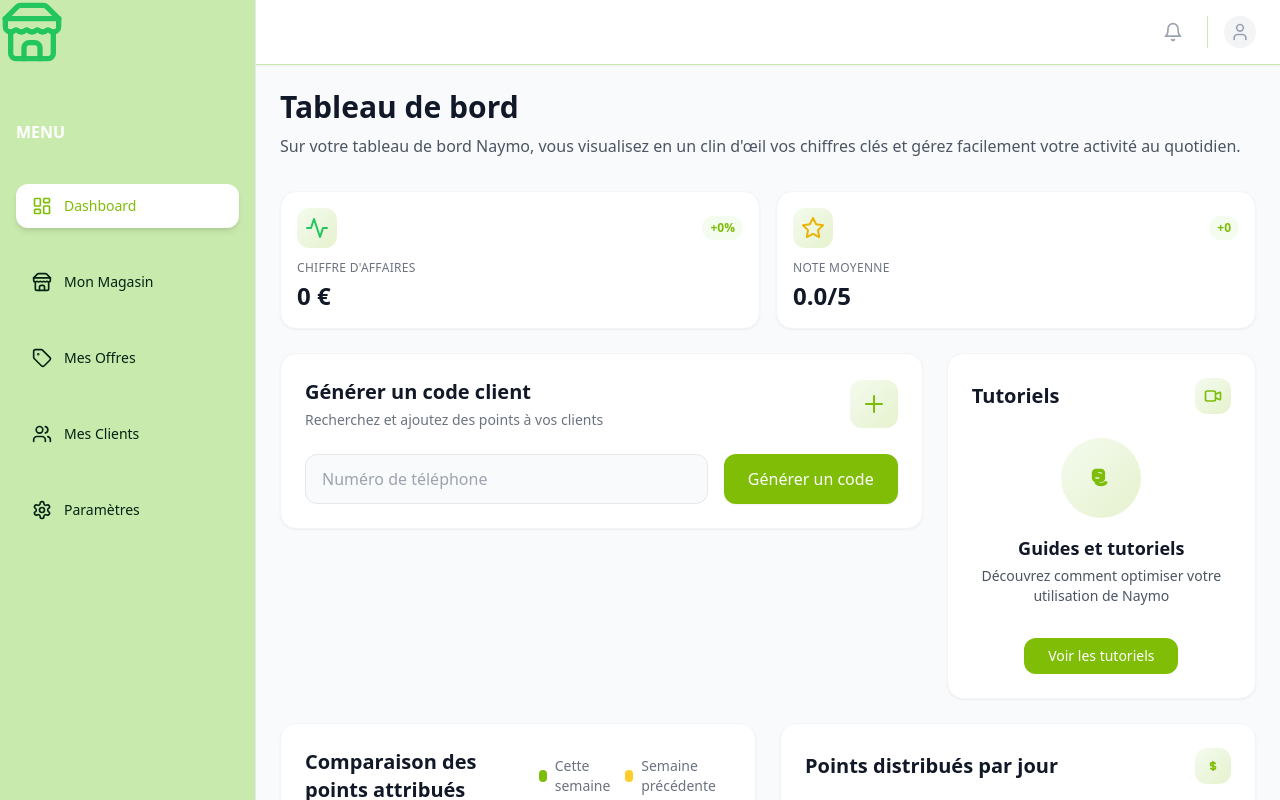
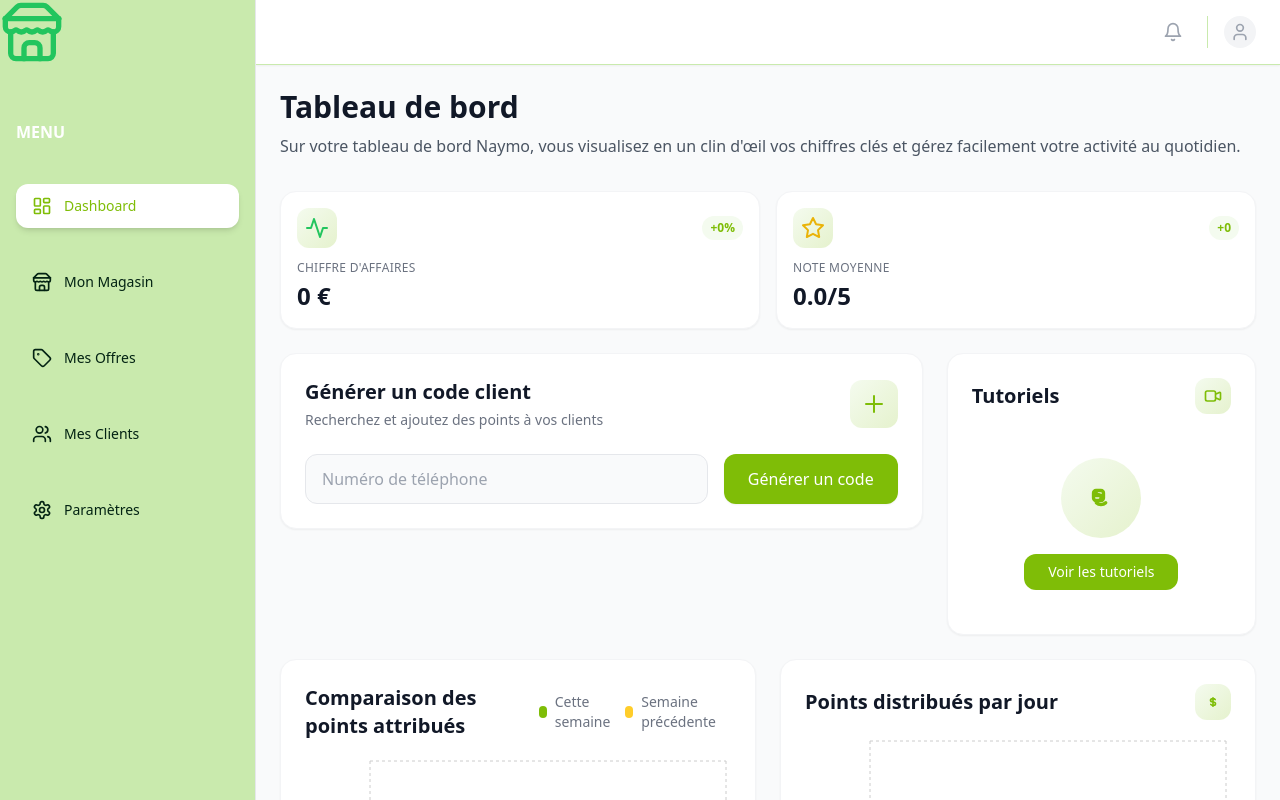
Before and after one commit to ManonDerydt/naymo-mvp-v1, a React (Vite) app: page /dashboard in a window 1280 px wide. Shown: the top 800 px of the page. Built offline with nearby package versions, Linux system fonts and the light colour scheme; no server answers.

Commit message:
Updated DailyTip.tsx

```diff
--- a/src/components/merchant/dashboard/DailyTip.tsx
+++ b/src/components/merchant/dashboard/DailyTip.tsx
@@ -21,12 +21,6 @@ const DailyTip = () => {
           </svg>
         </div>
 
-        <div>
-          <h3 className="text-lg font-semibold text-gray-900 mb-1">Guides et tutoriels</h3>
-          <p className="text-sm text-gray-600 mb-4">
-            Découvrez comment optimiser votre utilisation de Naymo
-          </p>
-        </div>
 
         <button
           onClick={() => setShowTutorials(!showTutorials)}
```
